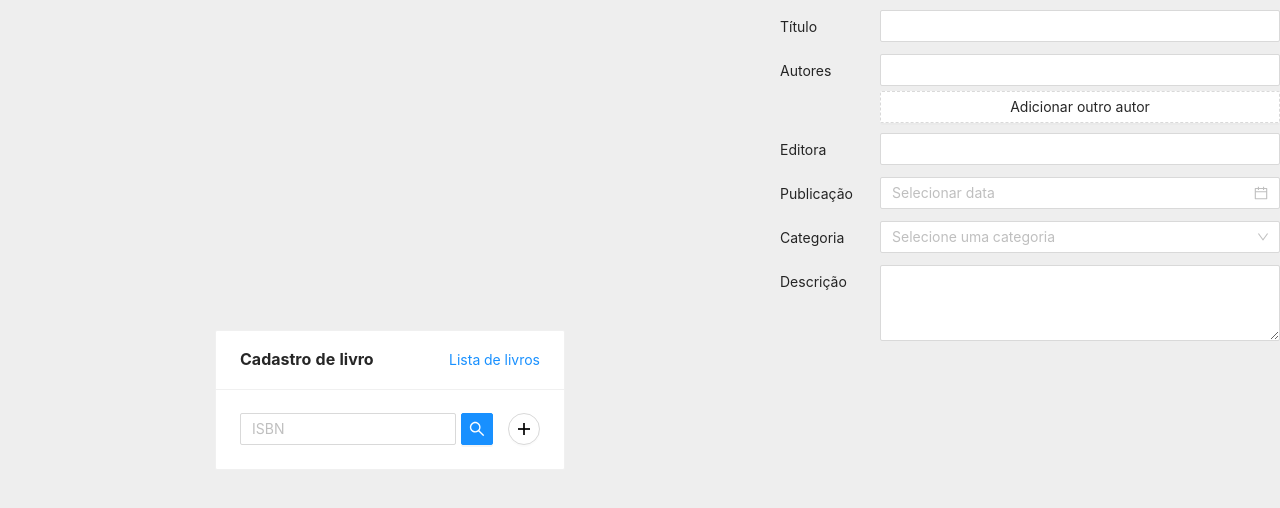
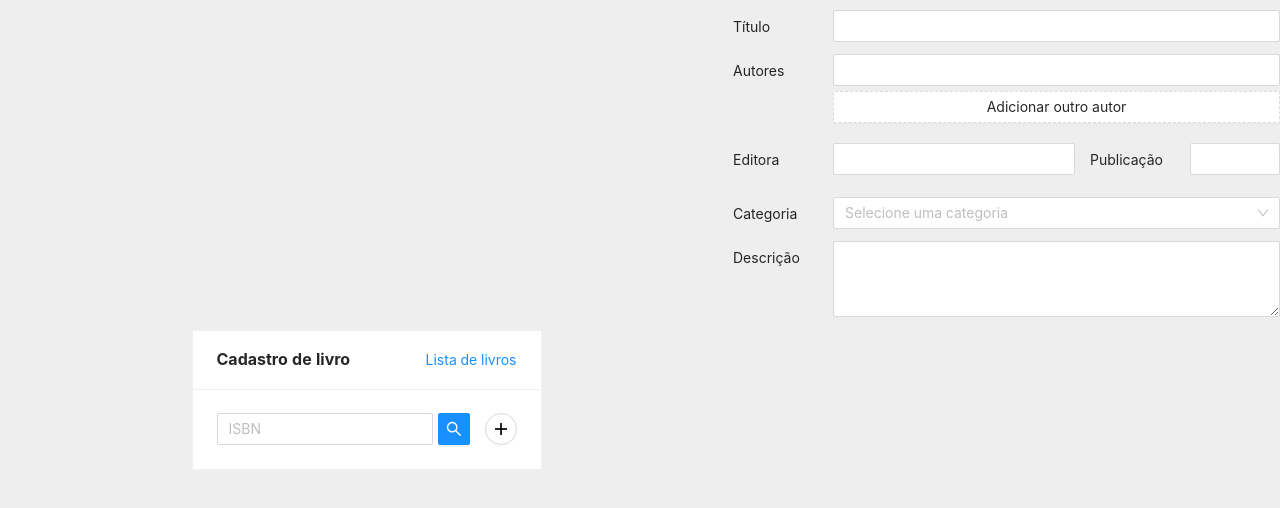
Before and after one commit to eduqz/library-manager, a React (Create React App) app: page / in a window 1280 px wide. Shown: the top 508 px of the page. Built offline with nearby package versions, Linux system fonts and the light colour scheme.

Commit message:
create register form fields

```diff
--- a/src/components/RegisterForm.jsx
+++ b/src/components/RegisterForm.jsx
@@ -1,19 +1,23 @@
 /* eslint-disable react/prop-types */
 import React, { useState } from 'react';
-import { Input, DatePicker, Select, ConfigProvider, Button } from 'antd';
-import ptBR from 'antd/es/locale/pt_BR';
+import { Input, InputNumber, Select, Button } from 'antd';
 import styled from 'styled-components';
-import 'moment/locale/pt-br';
 
 const { Option } = Select;
 const { TextArea } = Input;
 
-const Form = styled.form``;
+const RegisterWrapper = styled.div``;
 
 const FormGroup = styled.div`
   display: grid;
-  grid-template-columns: 100px 400px;
+  grid-template-columns: 100px 1fr;
   margin: 10px 0;
+`;
+
+const GridGroup = styled.div`
+  display: grid;
+  grid-template-columns: auto auto;
+  grid-gap: 15px;
 `;
 
 const Label = styled.label`
@@ -41,9 +45,16 @@ function RegisterModal({
 }) {
   const [numAuthors, setNumAuthors] = useState(1);
 
+  const getYear = (value) => {
+    if (value && value.length >= 4) {
+      const year = value.substring(value.length - 4);
+      return parseInt(year, 10);
+    }
+    return undefined;
+  };
+
   return (
-    <Form>
-      <ConfigProvider locale={ptBR}>
+    <RegisterWrapper>
       <FormGroup>
         <Label htmlFor='title'>Título</Label>
         <Input name='title' defaultValue={title} />
@@ -77,14 +88,16 @@ function RegisterModal({
           Adicionar outro autor
         </Button>
       </FormGroup>
+      <GridGroup>
         <FormGroup>
           <Label htmlFor='publisher'>Editora</Label>
           <Input name='publisher' defaultValue={publisher} />
         </FormGroup>
         <FormGroup>
           <Label htmlFor='date'>Publicação</Label>
-          <DatePicker locale='pt-br' defaultValue={publishedDate} />
+          <InputNumber name='date' defaultValue={getYear(publishedDate)} />
         </FormGroup>
+      </GridGroup>
       <FormGroup>
         <Label htmlFor='date'>Categoria</Label>
         <Select
@@ -104,8 +117,7 @@ function RegisterModal({
         <Label htmlFor='description'>Descrição</Label>
         <TextArea rows={3} name='description' defaultValue={description} />
       </FormGroup>
-      </ConfigProvider>
-    </Form>
+    </RegisterWrapper>
   );
 }
 
```
Lines whose indentation alone changed are shown as unchanged.
